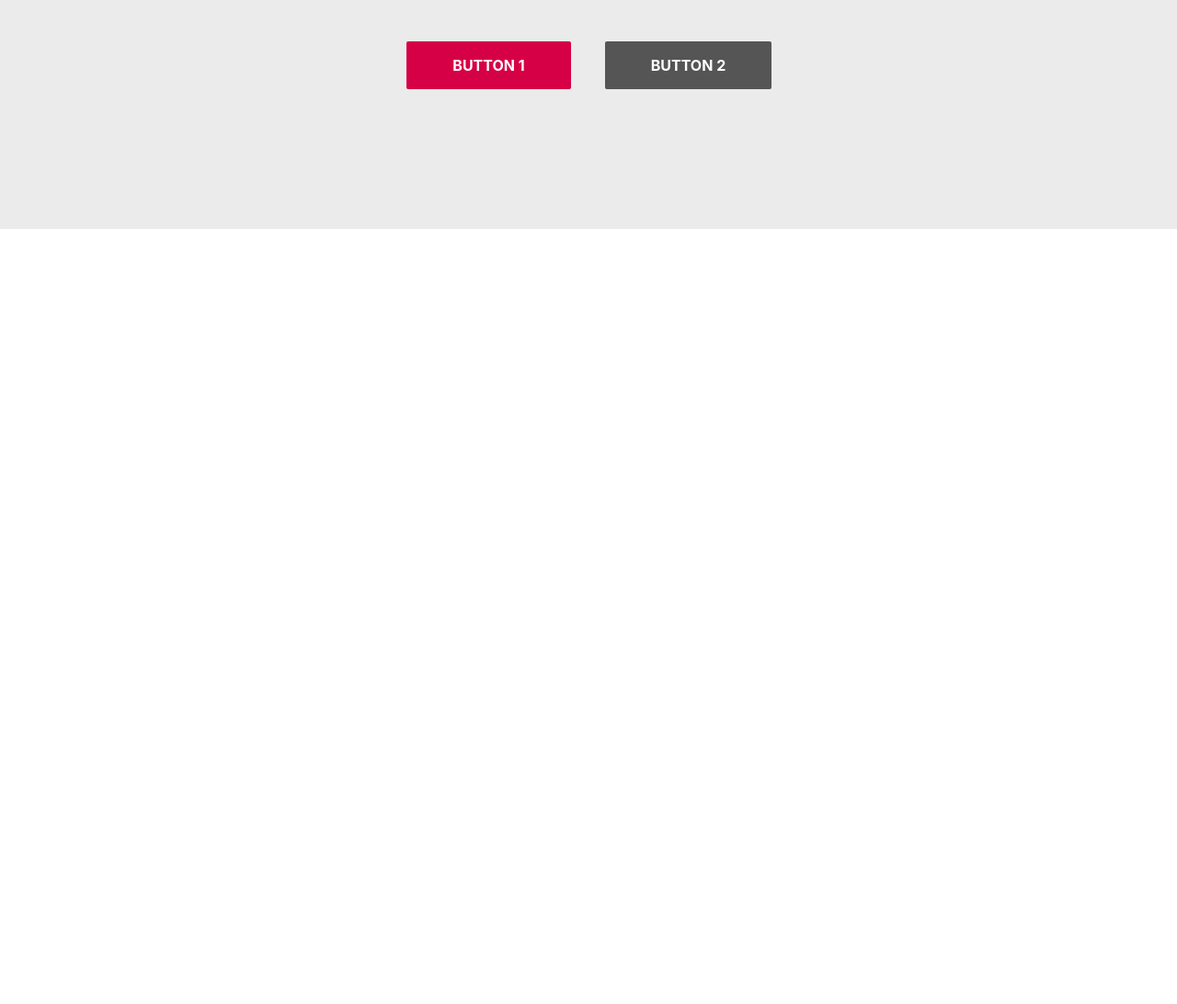
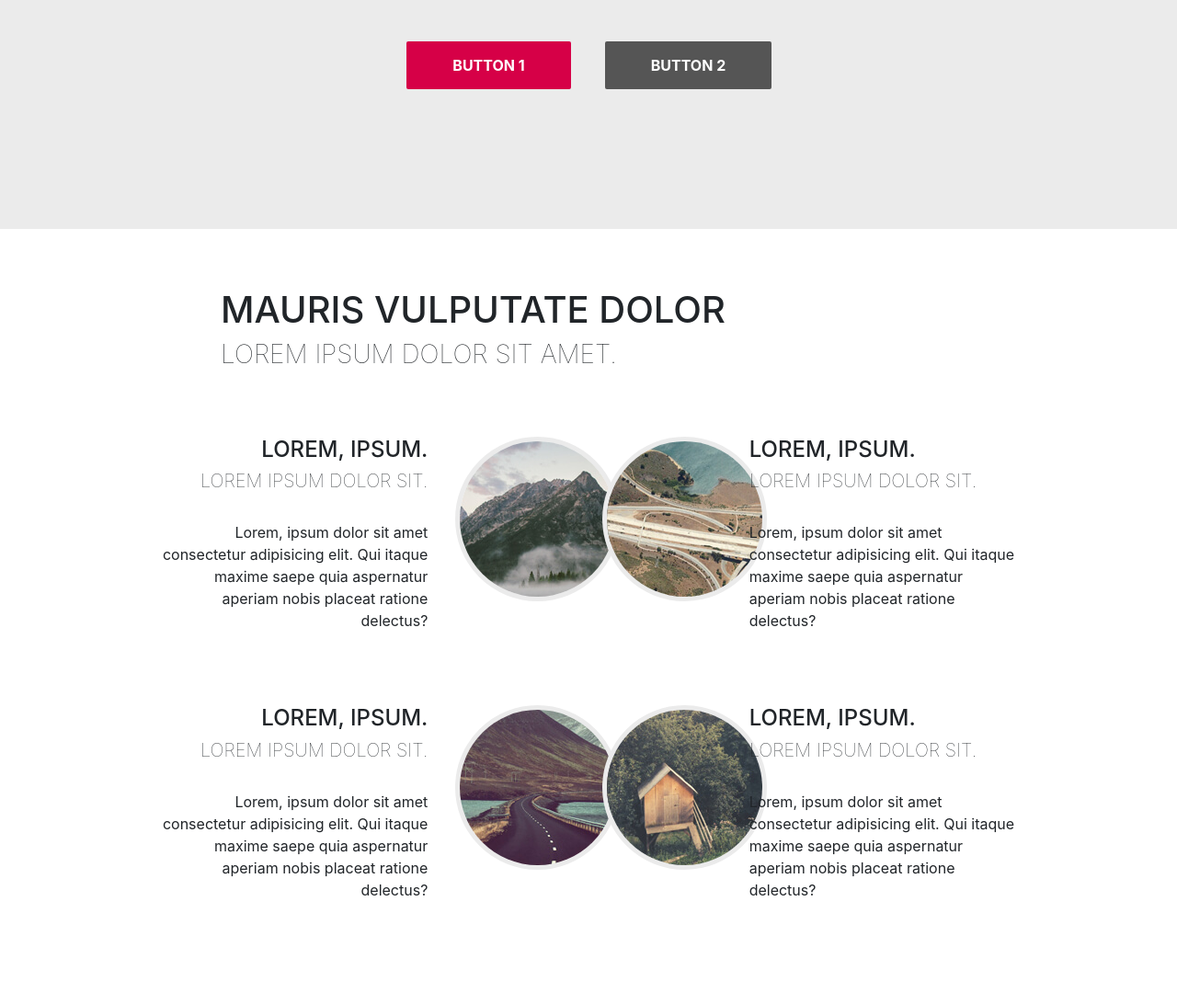
Before and after one commit to Maxlewa/html-sass-bootstrap-spatial, a website: page index.html in a window 1280 px wide. Shown: the part 1943-3035 px from the top of the page at 92% size. Before the commit the page ends 2192 px from the top, so only its background shows below. Drawn offline with nearby package versions, Linux system fonts and the light colour scheme.

Commit message:
section trois ok

```diff
--- a/index.html
+++ b/index.html
@@ -85,8 +85,55 @@
     </section>
 
     <!--SECTION 3-->
-    <section>
-
+    <section id="sectiontrois">
+        <div class="pl-16 py-6">
+            <h1>MAURIS VULPUTATE DOLOR</h1>
+            <h3>Lorem ipsum dolor sit amet.</h3>
+        </div>
+        <div class="container-fluid px-12 pb-6">
+            <div class="row">
+                <div class="col-4 text-right">
+                    <h4 class="h4uppercase">Lorem, ipsum.</h4>
+                    <h5 class="h5uppercase">Lorem ipsum dolor sit.</h5>
+                    <br>
+                    <p>Lorem, ipsum dolor sit amet consectetur adipisicing elit. Qui itaque maxime saepe quia aspernatur aperiam nobis placeat ratione delectus?</p>
+                </div>
+                <div class="col-2">
+                    <img src="./public/img/pic04.jpg" alt="" id="imageronde1">
+                </div>
+                <div class="col-2">
+                    <img src="./public/img/pic05.jpg" alt="" id="imageronde2">
+                </div>
+                <div class="col-4">
+                    <h4 class="h4uppercase">Lorem, ipsum.</h4>
+                    <h5 class="h5uppercase">Lorem ipsum dolor sit.</h5>
+                    <br>
+                    <p>Lorem, ipsum dolor sit amet consectetur adipisicing elit. Qui itaque maxime saepe quia aspernatur aperiam nobis placeat ratione delectus?</p>
+                </div>
+            </div>
+        </div>
+        <div class="container-fluid px-12 pb-8">
+            <div class="row">
+                <div class="col-4 text-right">
+                    <h4 class="h4uppercase">Lorem, ipsum.</h4>
+                    <h5 class="h5uppercase">Lorem ipsum dolor sit.</h5>
+                    <br>
+                    <p>Lorem, ipsum dolor sit amet consectetur adipisicing elit. Qui itaque maxime saepe quia aspernatur aperiam nobis placeat ratione delectus?</p>
+                </div>
+                <div class="col-2">
+                    <img src="./public/img/pic06.jpg" alt="" id="imageronde1">
+                </div>
+                <div class="col-2">
+                    <img src="./public/img/pic07.jpg" alt="" id="imageronde2">
+                </div>
+                <div class="col-4">
+                    <h4 class="h4uppercase">Lorem, ipsum.</h4>
+                    <h5 class="h5uppercase">Lorem ipsum dolor sit.</h5>
+                    <br>
+                    <p>Lorem, ipsum dolor sit amet consectetur adipisicing elit. Qui itaque maxime saepe quia aspernatur aperiam nobis placeat ratione delectus?</p>
+                </div>
+            </div>
+        </div>
     </section>
 
 
--- a/src/sass/modules/_header.sass
+++ b/src/sass/modules/_header.sass
@@ -5,6 +5,8 @@ header
     -moz-background-size:  cover
     -o-background-size: cover
     background-size: cover
+    // filter: blur(8px)
+    // -webkit-filter: blur(8px)
 
 nav
     padding-top: 30px
--- /dev/null
+++ b/src/sass/modules/_sectiontrois.sass
@@ -0,0 +1,20 @@
+#sectiontrois
+    div
+        h3
+            font-weight: lighter
+            text-transform: uppercase
+
+#imageronde1
+    border-radius: 50%
+    border: solid 5px #ebebeb
+
+#imageronde2
+    border-radius: 50%
+    border: solid 5px #ebebeb
+
+.h4uppercase
+    text-transform: uppercase
+
+.h5uppercase
+    text-transform: uppercase
+    font-weight: lighter
--- a/src/sass/modules/_style.sass
+++ b/src/sass/modules/_style.sass
@@ -2,4 +2,5 @@
 @import ./_header
 @import ./_sectionun
 @import ./_sectiondeux
+@import ./_sectiontrois
 @import ./_footer
```
Also changed, not shown: public/css/app.css.
